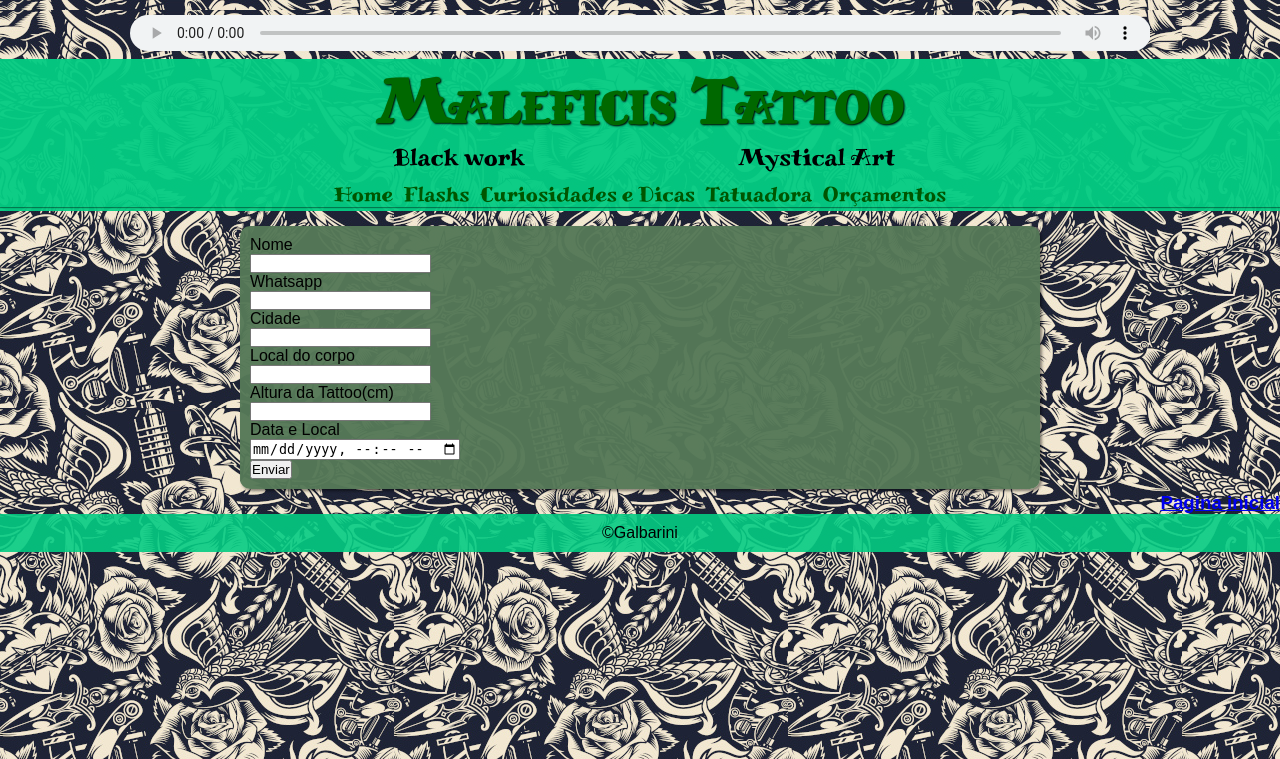
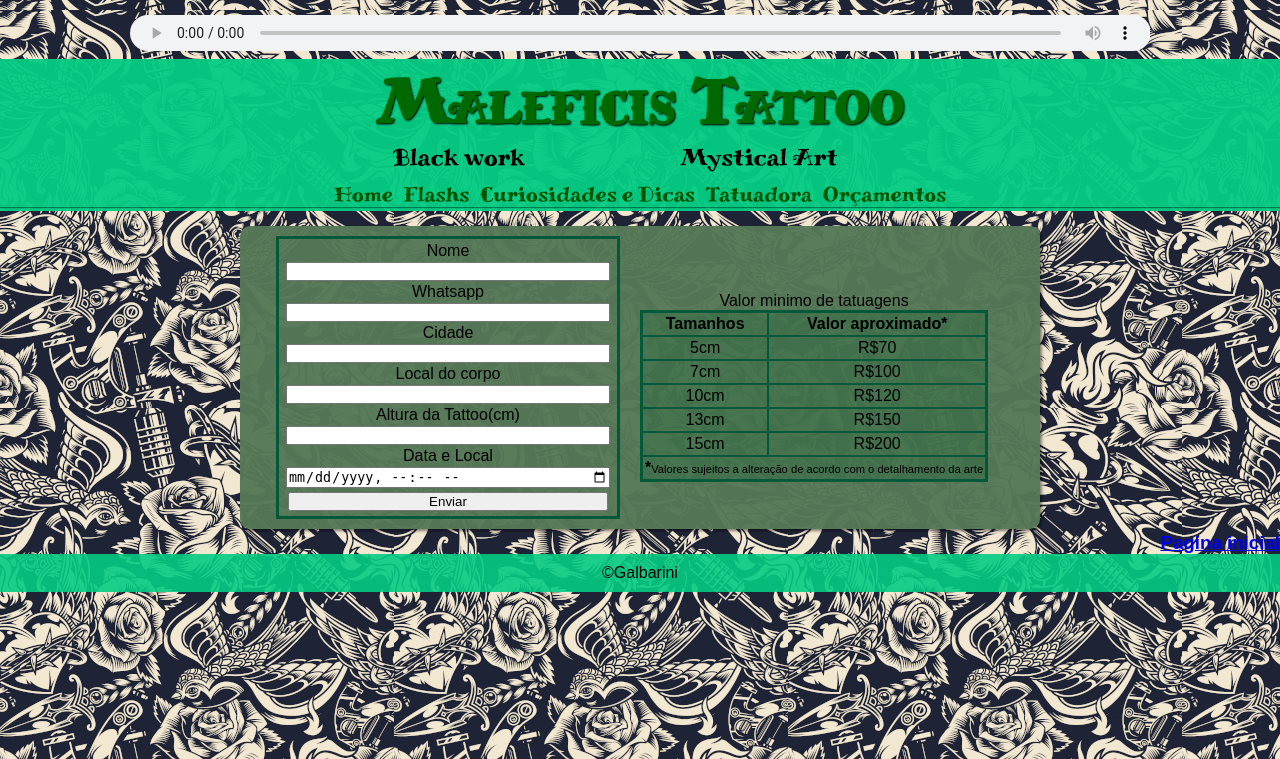
Before and after one commit to Joannegton/portifolio_key, a PHP site: page /orcamentos.html in a window 1280 px wide. Shown: the top 759 px of the page. Run offline with PHP 8.4, Linux system fonts and the light colour scheme.

Commit message:
Atualização no formulario

```diff
--- a/orcamentos.html
+++ b/orcamentos.html
@@ -1,5 +1,5 @@
 <!DOCTYPE html>
-<html lang="en">
+<html lang="pt-br">
 <head>
     <meta charset="UTF-8">
     <meta http-equiv="X-UA-Compatible" content="IE=edge">
@@ -35,6 +35,43 @@
 	</header>
 
     <main>
+        <table >
+            <caption>Valor minimo de tatuagens</caption>
+            <thead>
+                <tr>
+                    <th scope="col">Tamanhos</th>
+                    <th scope="col">Valor aproximado*</th>
+                </tr>
+            </thead>
+            <tbody>
+            </tr>
+            <tr>
+                <td>5cm</td>
+                <td>R$70</td>
+            </tr>
+            <tr>
+                <td>7cm</td>
+                <td>R$100</td>
+            </tr>
+            <tr>
+                <td>10cm</td>
+                <td>R$120</td>
+            </tr>
+            <tr>
+                <td>13cm</td>
+                <td>R$150</td>
+            </tr>
+            <tr>
+                <td>15cm</td>
+                <td>R$200</td>
+            </tr>
+            </tbody>
+            <tfoot>
+                <tr >
+                    <td colspan="2" ><strong>*</strong><small style="font-size: 0.7em;">Valores sujeitos a alteração de acordo com o detalhamento da arte</small></td>
+                </tr>
+            </tfoot>
+        </table>
         <form action="bancodados.php" method="post">
             <label for="nome">Nome</label><br>
             <input type="text" id="nome" name="nome"> <br>
@@ -50,6 +87,11 @@
             <input type="datetime-local" name="data" id="data"><br>
             <input type="button" value="Enviar" style="text-align: center;" >
         </form>
+
+
+
+
+
     </main>
 
 
--- a/style/style.css
+++ b/style/style.css
@@ -67,8 +67,7 @@ header{
 
 header > aside{
     display: inline;
-    padding: 0px 100px 0px 108px;
-
+    padding: 0px 100px 0px 50px;
     font-family: font-tattoo, Arial, Helvetica, sans-serif;
     font-size: 1.5em;
 }
@@ -208,8 +207,38 @@ main a:hover{
 
 }
 
-.pagina-inicial {
-    text-align: right;
+form{
+    text-align: center;
+    position: relative;
+    background-color: transparent;
+    left: 2vw;
+    border: 3px solid var(--cor0);
+    width: 26vw;
+    padding: 3px;
+
+}
+form > input, label{
+    width: 25vw;
+    margin: 2px;
+}
+
+table{
+    border-collapse: collapse;
+    position: absolute;
+    left: 50vw;
+    margin-top: 7vh;
+    border: 3px solid var(--cor0);
+    background-color: #02592336;
+    text-align: center;
+
+}
+
+
+td, th{
+    border: 2px solid var(--cor0);
+    padding: 2px;
+    vertical-align: middle;
+    position: sticky;
 }
 
 
```
